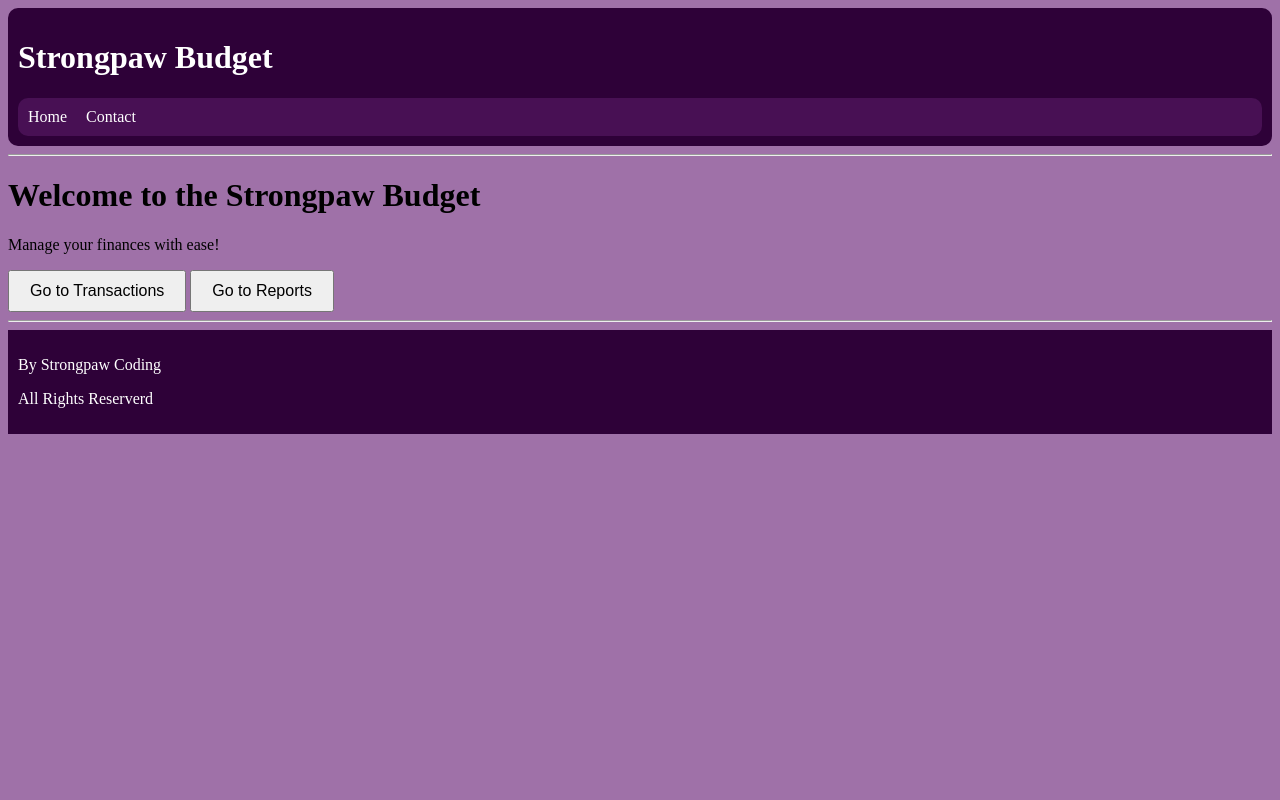
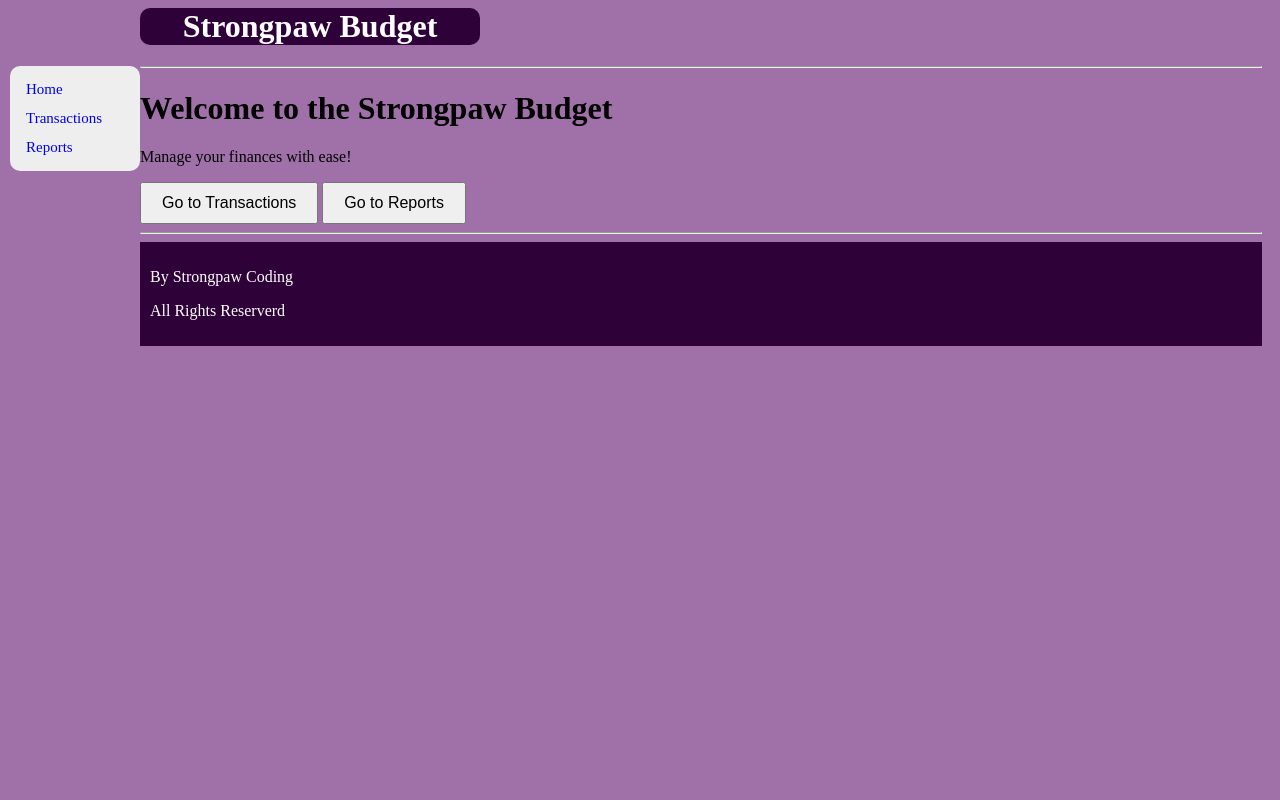
Before and after one commit to thieu-strongpaw/strongpaw_budget, a Django app: page / in a window 1280 px wide. Run offline with Django 5.2, Linux system fonts and the light colour scheme.

Commit message:
Made a side bar for navigation and removed the header.

```diff
--- a/static/css/style.css
+++ b/static/css/style.css
@@ -81,3 +81,35 @@ th, td {
 	color: black;
 	width: 100px;
 }
+
+.sidebar {
+	width: 130px;
+	position: fixed;
+	z-index: 1;
+	left: 10px;
+	background:#eee;
+	overflow-x; hidden;
+	padding: 9px 0;
+	border-radius: 10px;
+}
+
+.sidebar a {
+	padding: 6px 8px 6px 16px;
+	text-decoration: none;
+	font-size: 15px;
+	display: block;
+}
+
+.container {
+	margin-left: 130px;
+	padding: 0px 10px;
+}
+
+.header {
+	color: white;
+	background-color: #2E0138;
+	align: left;
+	max-width: 340px;
+	border-radius: 10px;
+	text-align: center;
+}
--- a/templates/base.html
+++ b/templates/base.html
@@ -10,13 +10,17 @@
 		<link rel="stylesheet" href="{% static 'css/style.css' %}">
 	</head>
 
-	<header>
+	<div class="header">
 		<h1>Strongpaw Budget</h1>
-		<nav>
-			<a href="{% url 'mainpage_index' %}" >Home</a>
-			<a href="#contact">Contact</a>
-		</nav>
-	</header>
+	</div>
+
+	<div class="sidebar">
+		<a href="{% url 'mainpage_index' %}">Home</a>
+		<a href="{% url 'transactions_index' %}">Transactions</a>
+		<a href="{% url 'reports_index' %}">Reports</a>
+
+	</div>
+
 
 	<hr>
 
```
